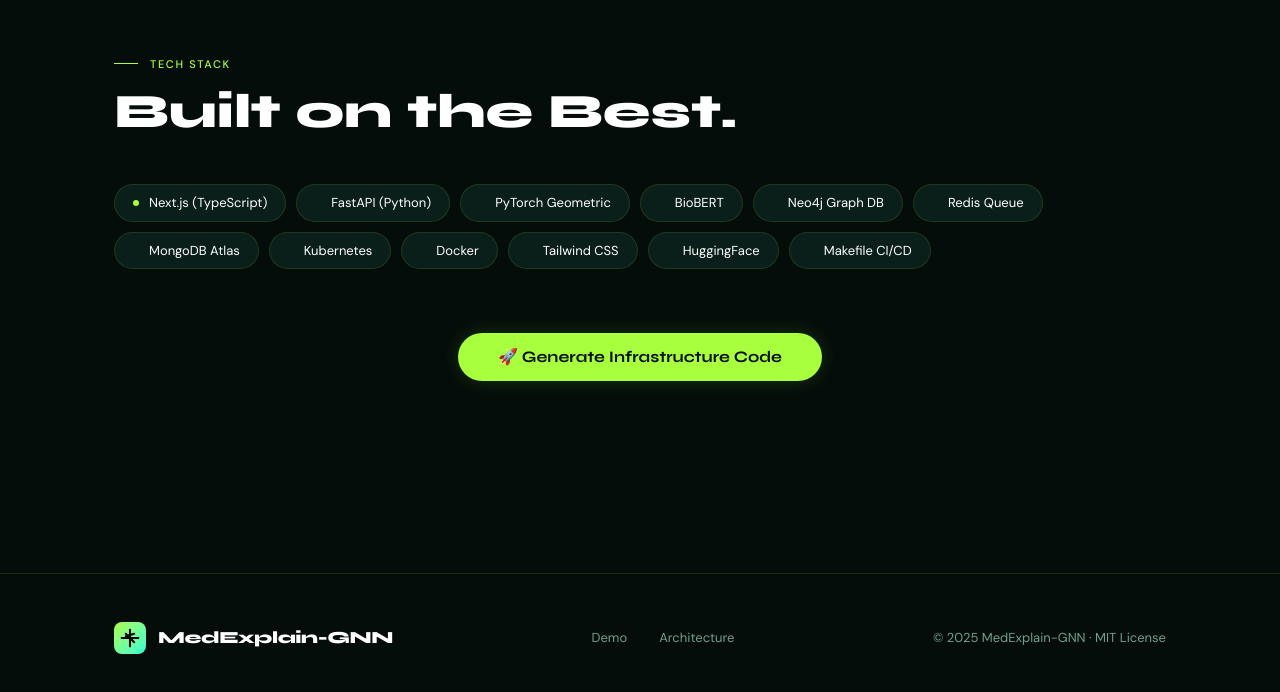
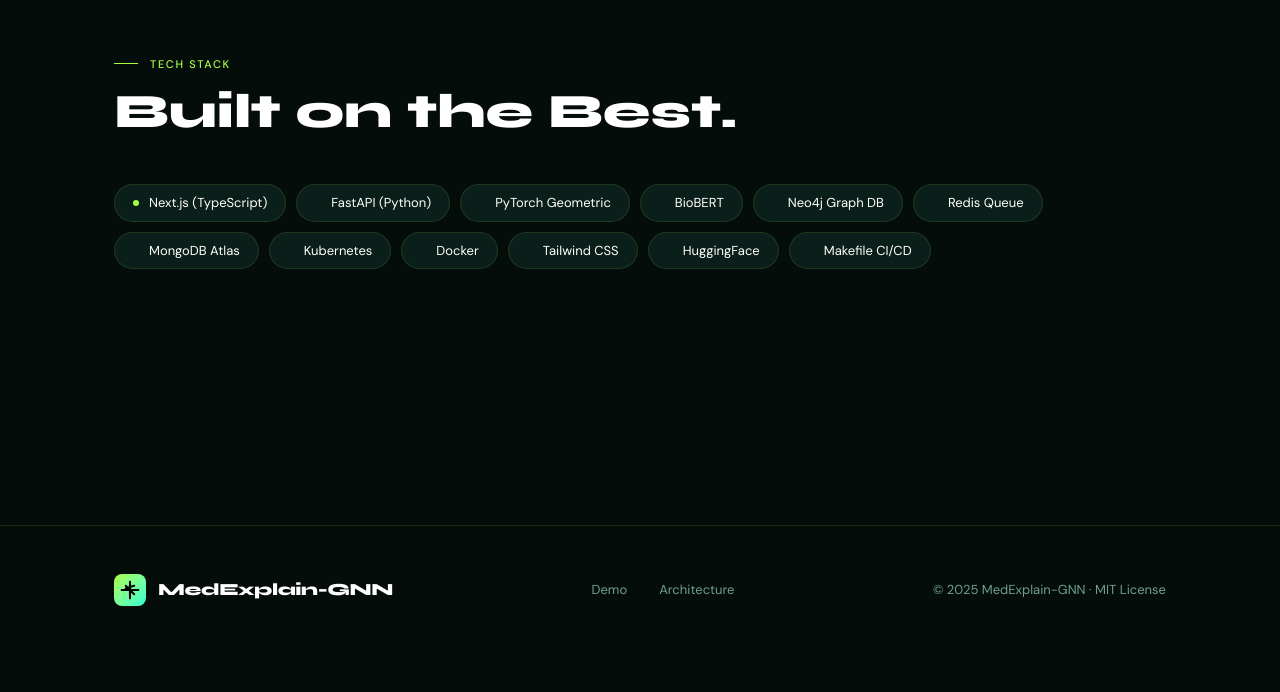
Before and after one commit to chandinivasana/MedExplain-GNN, a Next.js app in the folder frontend/: page / in a window 1280 px wide. Shown: the part 3338-4030 px from the top of the page. After the commit the page ends 4008 px from the top, so only its background shows below. Built offline with nearby package versions, Linux system fonts and the light colour scheme.

Commit message:
UI Cleanup: Removed infrastructure generation button

```diff
--- a/frontend/src/components/TechStack.tsx
+++ b/frontend/src/components/TechStack.tsx
@@ -38,12 +38,6 @@ export default function TechStack() {
           </div>
         ))}
       </div>
-
-      <div className="flex justify-center">
-        <button className="h-12 px-10 bg-accent-lime text-background font-syne font-bold rounded-full hover:brightness-110 transition-all shadow-[0_0_20px_rgba(168,255,62,0.15)]">
-          🚀 Generate Infrastructure Code
-        </button>
-      </div>
     </section>
   );
 }
```
